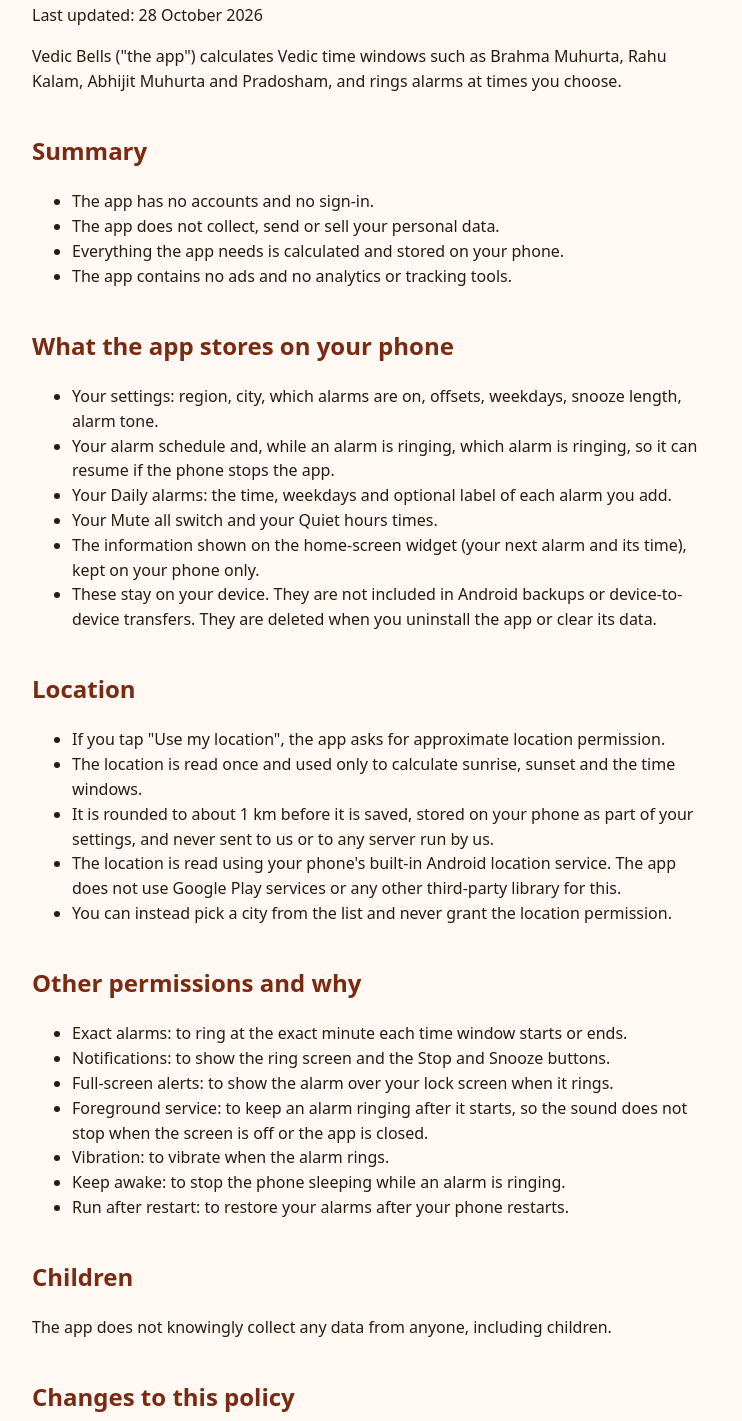
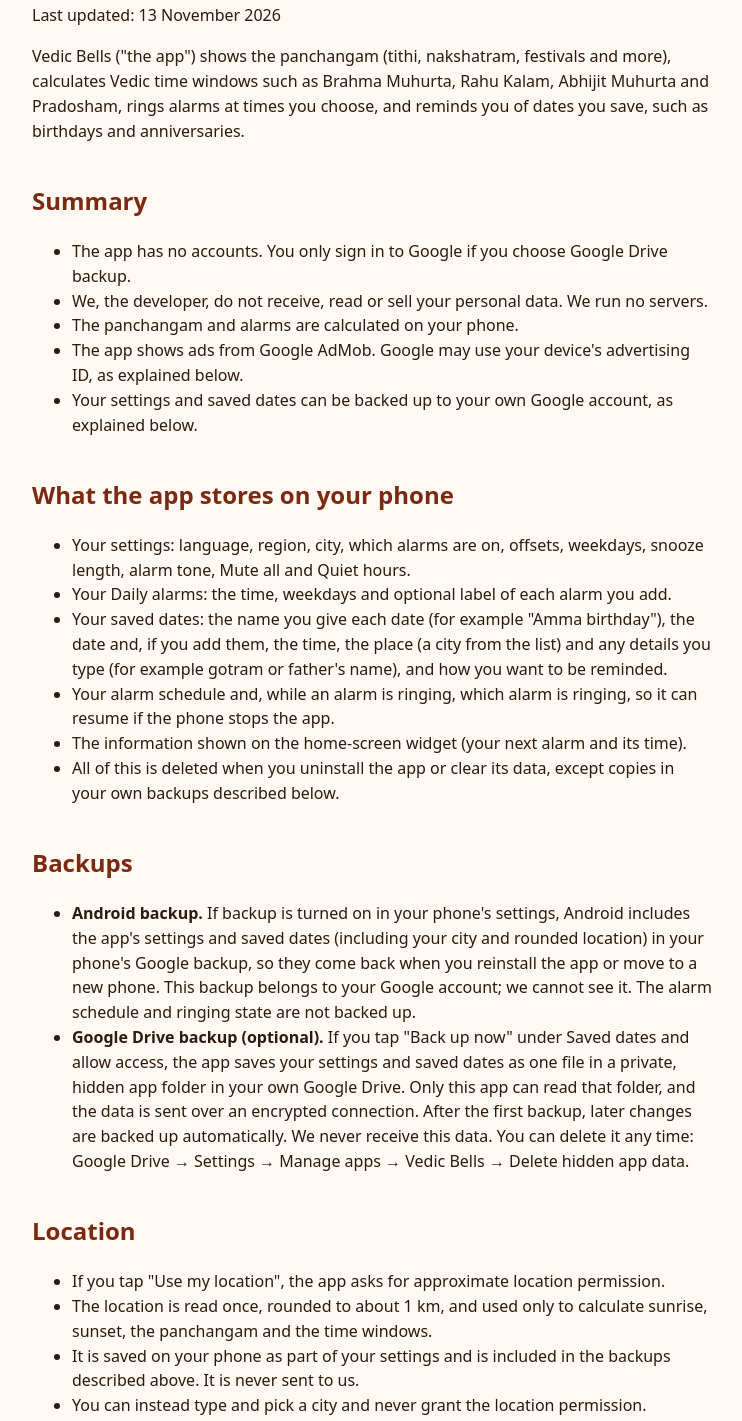
Before and after one commit to pulugurthashanthi/vedic-bells, a plain HTML site: page index.html in a window 1280 px wide. Shown: the part 105-1526 px from the top of the page, without its empty margins (268-1010 px from the left). Drawn offline with Linux system fonts and the light colour scheme.

Commit message:
Privacy policy: ads (AdMob), Android and Google Drive backups, saved dates, notifications; last updated 13 Nov 2026

```diff
--- a/index.html
+++ b/index.html
@@ -5,44 +5,62 @@
 h1{color:#9c4a00}h2{margin-top:1.6em;color:#7a2a10}a{color:#9c4a00}</style></head>
 <body>
 <h1>Privacy Policy for Vedic Bells</h1>
-<p>Last updated: 28 October 2026</p>
-<p>Vedic Bells (&quot;the app&quot;) calculates Vedic time windows such as Brahma Muhurta, Rahu Kalam, Abhijit Muhurta and Pradosham, and rings alarms at times you choose.</p>
+<p>Last updated: 13 November 2026</p>
+<p>Vedic Bells (&quot;the app&quot;) shows the panchangam (tithi, nakshatram, festivals and more), calculates Vedic time windows such as Brahma Muhurta, Rahu Kalam, Abhijit Muhurta and Pradosham, rings alarms at times you choose, and reminds you of dates you save, such as birthdays and anniversaries.</p>
 <h2>Summary</h2>
 <ul>
-<li>The app has no accounts and no sign-in.</li>
-<li>The app does not collect, send or sell your personal data.</li>
-<li>Everything the app needs is calculated and stored on your phone.</li>
-<li>The app contains no ads and no analytics or tracking tools.</li>
+<li>The app has no accounts. You only sign in to Google if you choose Google Drive backup.</li>
+<li>We, the developer, do not receive, read or sell your personal data. We run no servers.</li>
+<li>The panchangam and alarms are calculated on your phone.</li>
+<li>The app shows ads from Google AdMob. Google may use your device&#x27;s advertising ID, as explained below.</li>
+<li>Your settings and saved dates can be backed up to your own Google account, as explained below.</li>
 </ul>
 <h2>What the app stores on your phone</h2>
 <ul>
-<li>Your settings: region, city, which alarms are on, offsets, weekdays, snooze length, alarm tone.</li>
+<li>Your settings: language, region, city, which alarms are on, offsets, weekdays, snooze length, alarm tone, Mute all and Quiet hours.</li>
+<li>Your Daily alarms: the time, weekdays and optional label of each alarm you add.</li>
+<li>Your saved dates: the name you give each date (for example &quot;Amma birthday&quot;), the date and, if you add them, the time, the place (a city from the list) and any details you type (for example gotram or father&#x27;s name), and how you want to be reminded.</li>
 <li>Your alarm schedule and, while an alarm is ringing, which alarm is ringing, so it can resume if the phone stops the app.</li>
-<li>Your Daily alarms: the time, weekdays and optional label of each alarm you add.</li>
-<li>Your Mute all switch and your Quiet hours times.</li>
-<li>The information shown on the home-screen widget (your next alarm and its time), kept on your phone only.</li>
-<li>These stay on your device. They are not included in Android backups or device-to-device transfers. They are deleted when you uninstall the app or clear its data.</li>
+<li>The information shown on the home-screen widget (your next alarm and its time).</li>
+<li>All of this is deleted when you uninstall the app or clear its data, except copies in your own backups described below.</li>
+</ul>
+<h2>Backups</h2>
+<ul>
+<li><strong>Android backup.</strong> If backup is turned on in your phone&#x27;s settings, Android includes the app&#x27;s settings and saved dates (including your city and rounded location) in your phone&#x27;s Google backup, so they come back when you reinstall the app or move to a new phone. This backup belongs to your Google account; we cannot see it. The alarm schedule and ringing state are not backed up.</li>
+<li><strong>Google Drive backup (optional).</strong> If you tap &quot;Back up now&quot; under Saved dates and allow access, the app saves your settings and saved dates as one file in a private, hidden app folder in your own Google Drive. Only this app can read that folder, and the data is sent over an encrypted connection. After the first backup, later changes are backed up automatically. We never receive this data. You can delete it any time: Google Drive &rarr; Settings &rarr; Manage apps &rarr; Vedic Bells &rarr; Delete hidden app data.</li>
 </ul>
 <h2>Location</h2>
 <ul>
 <li>If you tap &quot;Use my location&quot;, the app asks for approximate location permission.</li>
-<li>The location is read once and used only to calculate sunrise, sunset and the time windows.</li>
-<li>It is rounded to about 1 km before it is saved, stored on your phone as part of your settings, and never sent to us or to any server run by us.</li>
-<li>The location is read using your phone&#x27;s built-in Android location service. The app does not use Google Play services or any other third-party library for this.</li>
-<li>You can instead pick a city from the list and never grant the location permission.</li>
+<li>The location is read once, rounded to about 1 km, and used only to calculate sunrise, sunset, the panchangam and the time windows.</li>
+<li>It is saved on your phone as part of your settings and is included in the backups described above. It is never sent to us.</li>
+<li>You can instead type and pick a city and never grant the location permission.</li>
+</ul>
+<h2>Ads</h2>
+<ul>
+<li>The app shows banner ads and occasional full-screen ads from Google AdMob. For the first 21 days after you install the app, only banner ads are shown.</li>
+<li>AdMob may collect and use your device&#x27;s advertising ID, IP address and information about ad interactions to show and measure ads and to prevent fraud. This is handled by Google under the <a href="https://policies.google.com/privacy">Google Privacy Policy</a> and <a href="https://policies.google.com/technologies/ads">how Google uses information in ads</a>.</li>
+<li>Where the law requires it, the app asks for your consent before personalised ads are shown, using Google&#x27;s consent form. You can reset or delete your advertising ID in your phone&#x27;s settings (Settings &rarr; Google &rarr; Ads).</li>
+<li>Ads are never shown on the alarm ring screen or over the lock screen.</li>
+</ul>
+<h2>Notifications</h2>
+<ul>
+<li>The app can show a morning panchangam notification, a note on the evening before a big festival, and reminders for your saved dates. Each can be switched off in the app.</li>
 </ul>
 <h2>Other permissions and why</h2>
 <ul>
 <li>Exact alarms: to ring at the exact minute each time window starts or ends.</li>
-<li>Notifications: to show the ring screen and the Stop and Snooze buttons.</li>
+<li>Notifications: to show the ring screen, the Stop and Snooze buttons, and the reminders above.</li>
 <li>Full-screen alerts: to show the alarm over your lock screen when it rings.</li>
 <li>Foreground service: to keep an alarm ringing after it starts, so the sound does not stop when the screen is off or the app is closed.</li>
 <li>Vibration: to vibrate when the alarm rings.</li>
 <li>Keep awake: to stop the phone sleeping while an alarm is ringing.</li>
 <li>Run after restart: to restore your alarms after your phone restarts.</li>
+<li>Internet: to load ads and, only if you choose it, to back up to Google Drive.</li>
+<li>Advertising ID: used by Google AdMob as described under Ads.</li>
 </ul>
 <h2>Children</h2>
-<p>The app does not knowingly collect any data from anyone, including children.</p>
+<p>The app is made for families. It does not knowingly collect personal data from children, and we do not receive any data from the app.</p>
 <h2>Changes to this policy</h2>
 <p>If this policy changes, the new version will be posted at the same address with a new &quot;Last updated&quot; date.</p>
 <h2>Contact</h2>
```
Also changed, not shown: privacy-policy.html (+35 -17 lines).
